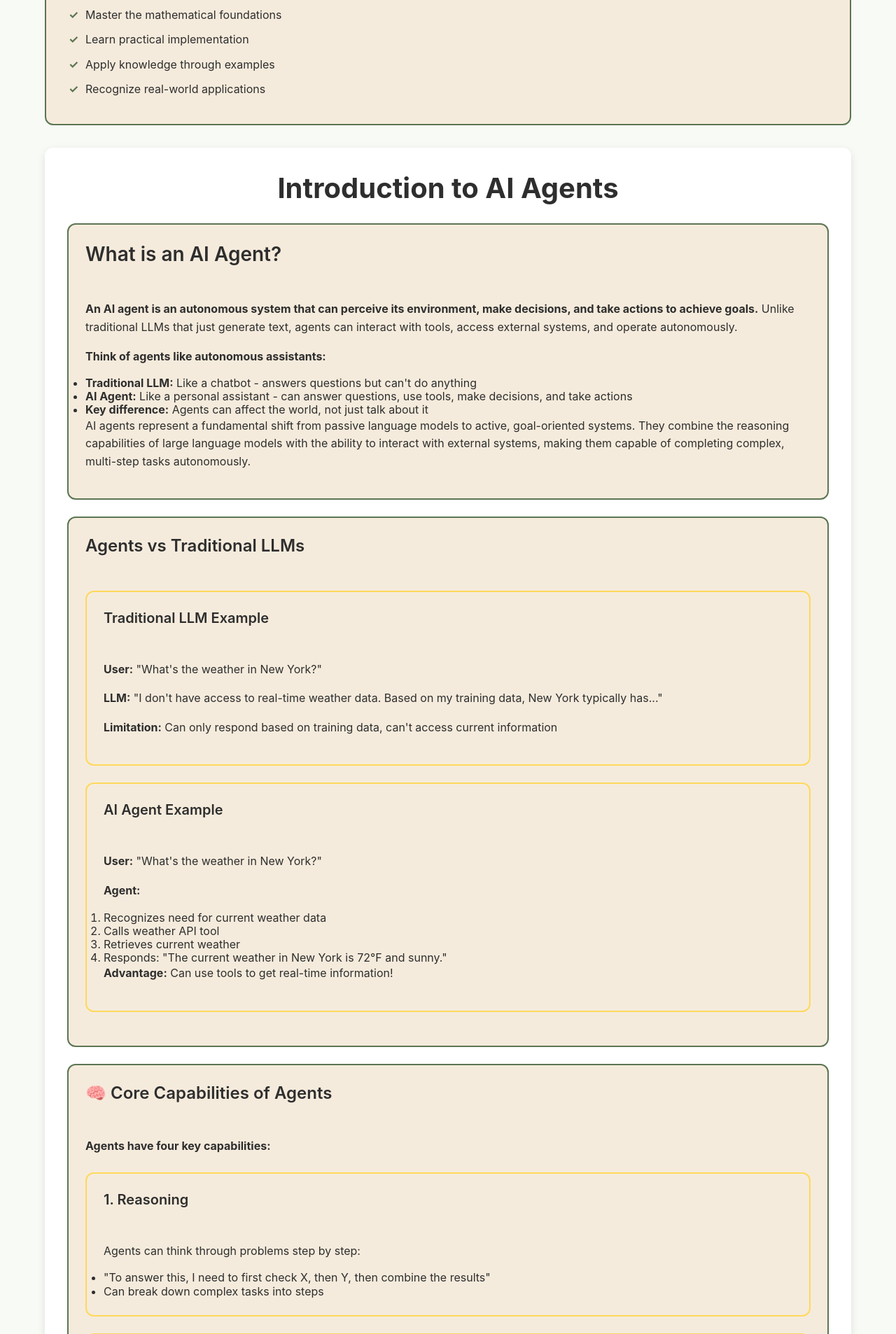
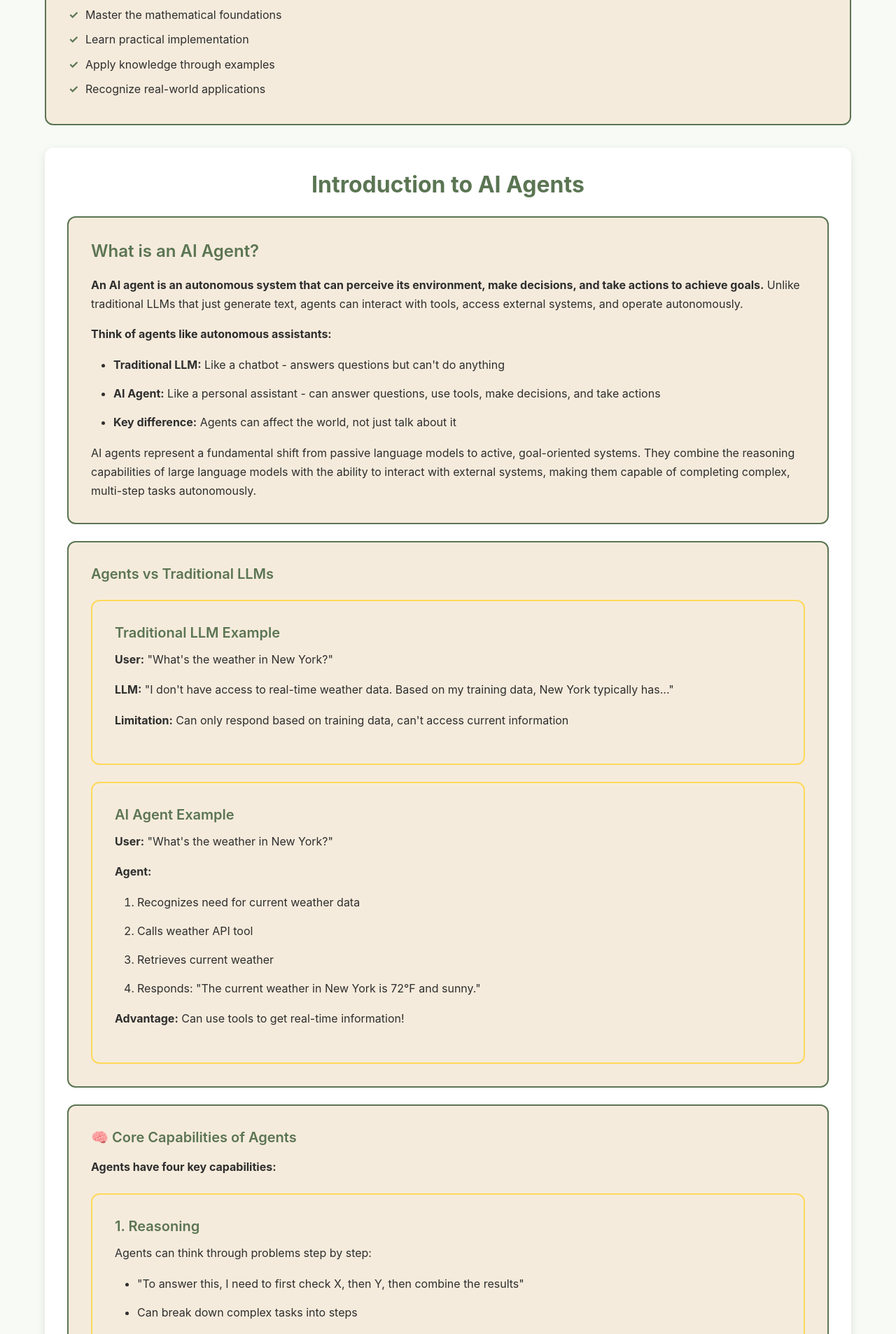
Before and after one commit to abzanganeh/flask_ml_website, a Flask app: page /tutorials/agentic-ai/chapter1 in a window 1280 px wide. Shown: the part 807-2713 px from the top of the page at 70% size. Run offline with Flask 3, Linux system fonts and the light colour scheme; some libraries are stand-ins or nearby versions.

Commit message:
Update Agentic AI CSS to match RAG tutorial spacing, typography, and formatting

```diff
--- a/static/css/tutorials/agentic-ai/agentic-ai.css
+++ b/static/css/tutorials/agentic-ai/agentic-ai.css
@@ -232,8 +232,55 @@
     background: var(--alpine-oat);
     border: 2px solid var(--dill-green);
     border-radius: 12px;
-    padding: 1.5rem;
+    padding: 2rem;
     margin: 1.5rem 0;
+    line-height: 1.7;
+}
+
+.explanation-box h3 {
+    margin-top: 0;
+    margin-bottom: 1.25rem;
+    color: var(--dill-green);
+    font-size: 1.5rem;
+}
+
+.explanation-box h4 {
+    margin-top: 1.5rem;
+    margin-bottom: 1rem;
+    color: var(--dill-green);
+    font-size: 1.25rem;
+}
+
+.explanation-box h5 {
+    margin-top: 1.25rem;
+    margin-bottom: 0.75rem;
+    color: var(--dill-green);
+    font-size: 1.1rem;
+}
+
+.explanation-box p {
+    margin-bottom: 1rem;
+    line-height: 1.7;
+}
+
+.explanation-box ul,
+.explanation-box ol {
+    margin: 1rem 0;
+    padding-left: 2rem;
+    line-height: 1.8;
+}
+
+.explanation-box li {
+    margin-bottom: 0.75rem;
+    line-height: 1.8;
+}
+
+.explanation-box > *:first-child {
+    margin-top: 0;
+}
+
+.explanation-box > *:last-child {
+    margin-bottom: 0;
 }
 
 /* Formula Box */
@@ -328,8 +375,48 @@
     background: var(--alpine-oat);
     border: 2px solid var(--butter-yellow);
     border-radius: 12px;
-    padding: 1.5rem;
+    padding: 2rem;
     margin: 1.5rem 0;
+    line-height: 1.7;
+}
+
+.example-box h4 {
+    margin-top: 0;
+    margin-bottom: 1.25rem;
+    color: var(--dill-green);
+    font-size: 1.5rem;
+}
+
+.example-box h5 {
+    margin-top: 1.25rem;
+    margin-bottom: 0.75rem;
+    color: var(--dill-green);
+    font-size: 1.25rem;
+}
+
+.example-box p {
+    margin-bottom: 1rem;
+    line-height: 1.7;
+}
+
+.example-box p:first-of-type {
+    margin-top: 0;
+}
+
+.example-box ul,
+.example-box ol {
+    margin: 1rem 0;
+    padding-left: 2rem;
+    line-height: 1.8;
+}
+
+.example-box li {
+    margin-bottom: 0.75rem;
+    line-height: 1.8;
+}
+
+.example-box > *:first-child {
+    margin-top: 0;
 }
 
 /* Chapter Main Content */
@@ -339,6 +426,40 @@
     padding: 2rem;
     margin: 2rem 0;
     box-shadow: 0 4px 12px rgba(0, 0, 0, 0.1);
+    line-height: 1.7;
+}
+
+.chapter-main-content h2 {
+    margin-top: 0;
+    margin-bottom: 1.5rem;
+    color: var(--dill-green);
+    font-size: 2rem;
+}
+
+.chapter-main-content > .content-section > h2 {
+    margin-top: 0;
+    margin-bottom: 1.5rem;
+}
+
+.chapter-main-content > .content-section {
+    line-height: 1.7;
+}
+
+.chapter-main-content p {
+    margin-bottom: 1rem;
+    line-height: 1.7;
+}
+
+.chapter-main-content ul,
+.chapter-main-content ol {
+    margin: 1rem 0;
+    padding-left: 2rem;
+    line-height: 1.8;
+}
+
+.chapter-main-content li {
+    margin-bottom: 0.75rem;
+    line-height: 1.8;
 }
 
 /* Quiz Container */
```
Also changed, not shown: other parts of static/css/tutorials/agentic-ai/agentic-ai.css (+42 -7 lines).
